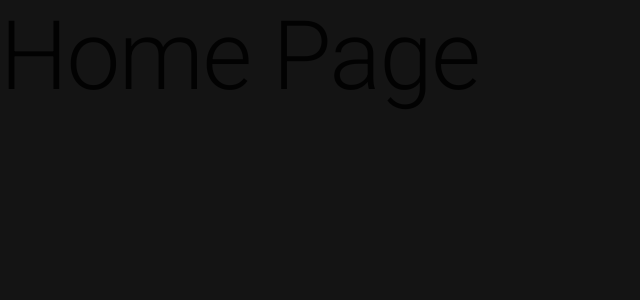
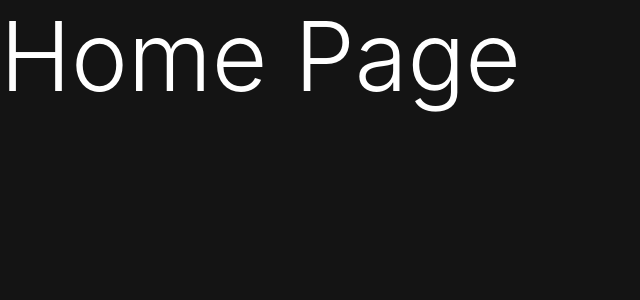
Before and after one commit to rofarinango/hh-app, a React (Vite) app: page / in a window 1280 px wide. Shown: the top 300 px of the page, without its empty margins (0-640 px from the left). Built offline with nearby package versions, Linux system fonts and the light colour scheme.

Commit message:
Add state on store

```diff
--- a/src/hh/pages/HomePage.jsx
+++ b/src/hh/pages/HomePage.jsx
@@ -10,7 +10,9 @@ export const HomePage = () => {
           backgroundColor: 'primary.main',
         }}
       >
-        <Typography variant="h1">Home Page</Typography>
+        <Typography variant="h1" sx={{
+          color: "#FFFFFF"
+        }}>Home Page</Typography>
       </Grid2>
     </>
   )
--- a/src/store/hh/hhSlice.js
+++ b/src/store/hh/hhSlice.js
@@ -4,14 +4,21 @@ export const hhSlice = createSlice({
     name: 'hh',
     initialState: {
         episodes: [],
+        isLoading: false,
     },
     reducers: {
-        increment: (state, /* action */ ) => {
-            state.counter += 1;
+        startLoadingEpisodes: (state, /* action */ ) => {
+            state.isLoading = true;
         },
+        setEpisodes: ( state, action ) => {
+            console.log(action);
+        }
     }
 });
 
 
 // Action creators are generated for each case reducer function
-export const { increment } = hhSlice.actions;
+export const {
+    startLoadingEpisodes,
+    setEpisodes
+ } = hhSlice.actions;
--- a/src/store/hh/index.js
+++ b/src/store/hh/index.js
@@ -1 +1,2 @@
 export * from './hhSlice'
+export * from './thunks'
--- /dev/null
+++ b/src/store/hh/thunks.js
@@ -0,0 +1,4 @@
+
+export const getEpisodes = {
+
+}
--- a/src/theme/darkTheme.js
+++ b/src/theme/darkTheme.js
@@ -12,5 +12,20 @@ export const darkTheme = createTheme({
         error: {
             main: red.A400
         }
-    }
+    },
+    typography: {
+        fontFamily: [
+          '-apple-system',
+          'BlinkMacSystemFont',
+          '"Segoe UI"',
+          'Roboto',
+          '"Helvetica Neue"',
+          'Arial',
+          'sans-serif',
+          '"Apple Color Emoji"',
+          '"Segoe UI Emoji"',
+          '"Segoe UI Symbol"',
+        ].join(','),
+      },
+
 })
```
